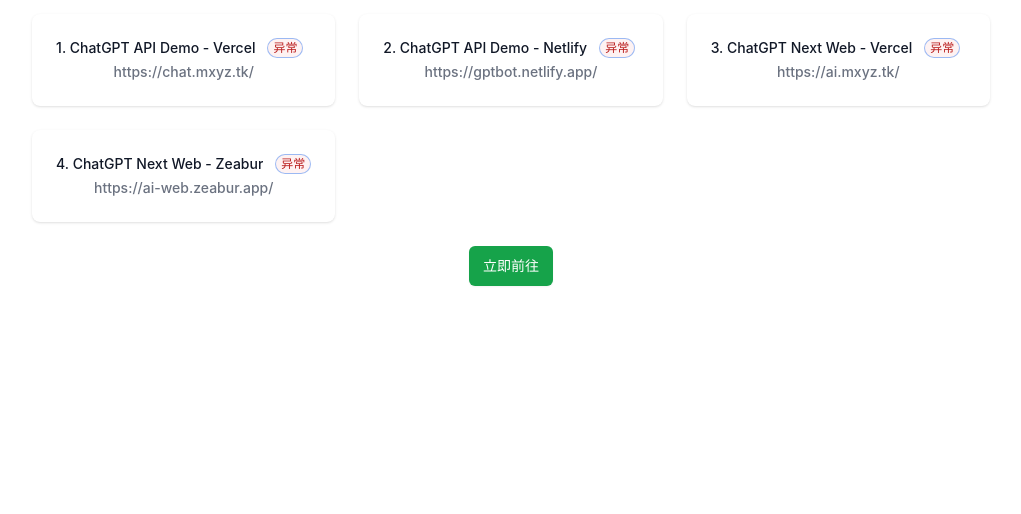
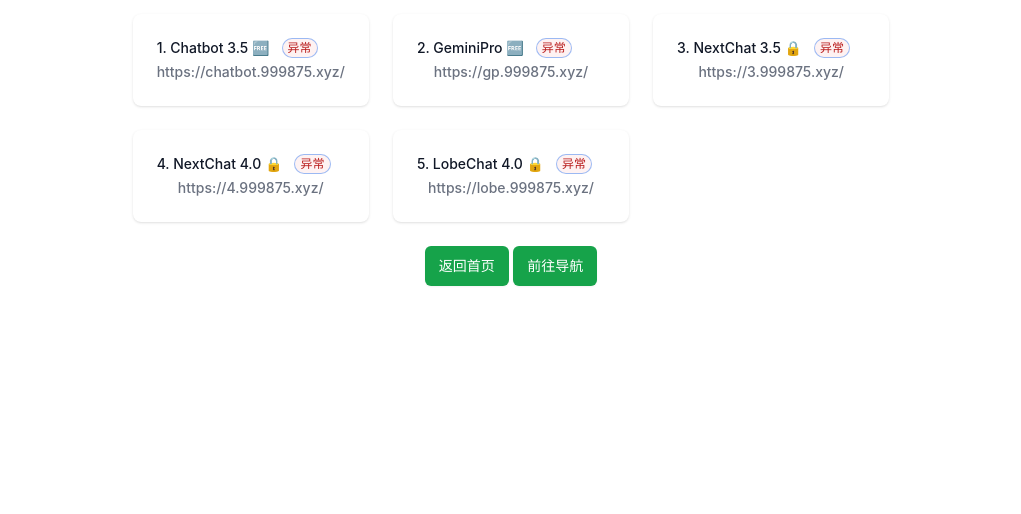
Before and after one commit to muxinxy/website-lines-delay-detection, a plain HTML site: page chat/index.html in a window 1280 px wide. Shown: the part 286-800 px from the top of the page, without its empty margins (129-1150 px from the left). Drawn offline with Linux system fonts and the light colour scheme; no server answers.

Commit message:
Update domains and buttons

```diff
--- a/chat/index.html
+++ b/chat/index.html
@@ -12,19 +12,21 @@
 <body>
     <div id="app" data-v-app="">
         <div>
-            <h1 class="text-4xl mt-50 font-semibold text-center text-gray-800 dark:text-gray-600 ml-auto mr-auto mb-10 sm:mb-8 flex gap-2 items-center justify-center flex-grow">ChatGPT网站-基于API<a href="https://github.com/muxinxy/website-lines-delay-detection"><span class="bg-yellow-200 text-yellow-900 py-0.5 px-1.5 text-xs md:text-sm rounded-md uppercase">源码</span></a></h1>
+            <h1 class="text-4xl mt-50 font-semibold text-center text-gray-800 dark:text-gray-600 ml-auto mr-auto mb-10 sm:mb-8 flex gap-2 items-center justify-center flex-grow">AI Chat-人工智能聊天<a href="https://github.com/muxinxy/website-lines-delay-detection"><span class="bg-yellow-200 text-yellow-900 py-0.5 px-1.5 text-xs md:text-sm rounded-md uppercase">源码</span></a></h1>
             <ul id="lineList" role="list" class="grid grid-cols-1 gap-6 sm:grid-cols-2 lg:grid-cols-3">
                 <!-- 网站列表将在这里生成 -->
             </ul>
-            <button id="goButton" type="button" class="inline-flex items-center bg-green-600 gap-x-2 rounded-md db-white px-3.5 py-2.5 text-sm font-semibold text-white shadow-sm hover:bg-green-700 focus-visible:outline focus-visible:outline-2 focus-visible:outline-offset-2 focus-visible:outline-indigo-600 mt-6" disabled> 立即前往 </button>
+            <button id="backButton" type="button" class="inline-flex items-center bg-green-600 gap-x-2 rounded-md db-white px-3.5 py-2.5 text-sm font-semibold text-white shadow-sm hover:bg-green-700 focus-visible:outline focus-visible:outline-2 focus-visible:outline-offset-2 focus-visible:outline-indigo-600 mt-6" > 返回首页 </button>
+            <button id="goButton" type="button" class="inline-flex items-center bg-green-600 gap-x-2 rounded-md db-white px-3.5 py-2.5 text-sm font-semibold text-white shadow-sm hover:bg-green-700 focus-visible:outline focus-visible:outline-2 focus-visible:outline-offset-2 focus-visible:outline-indigo-600 mt-6" disabled> 前往导航 </button>
         </div>
     </div>
     <script>
     var sites = [
-        { name: 'ChatGPT API Demo - Vercel', url: 'https://chat.mxyz.tk/' },
-        { name: 'ChatGPT API Demo - Netlify', url: 'https://gptbot.netlify.app/' },
-        { name: 'ChatGPT Next Web - Vercel', url: 'https://ai.mxyz.tk/' },
-        { name: 'ChatGPT Next Web - Zeabur', url: 'https://ai-web.zeabur.app/' },
+        { name: 'Chatbot 3.5 🆓', url: 'https://chatbot.999875.xyz/' },
+        { name: 'GeminiPro 🆓', url: 'https://gp.999875.xyz/' },
+        { name: 'NextChat 3.5 🔒', url: 'https://3.999875.xyz/' },
+        { name: 'NextChat 4.0 🔒', url: 'https://4.999875.xyz/' },
+        { name: 'LobeChat 4.0 🔒', url: 'https://lobe.999875.xyz/' },
         // 添加更多的线路
     ];
 
@@ -71,11 +73,15 @@
         });
     }
 
+    document.getElementById('backButton').addEventListener('click', function() {
+        window.location.href = 'https://muxinxy.com';
+    });
 
     // 选择延时最低的网站进行跳转
     document.getElementById('goButton').addEventListener('click', function() {
-        var minPingSite = sitePingTimes.reduce((min, p) => p.ping < min.ping ? p : min, sitePingTimes[0]);
-        window.location.href = minPingSite.url;
+        // var minPingSite = sitePingTimes.reduce((min, p) => p.ping < min.ping ? p : min, sitePingTimes[0]);
+        // window.location.href = minPingSite.url;
+        window.location.href = 'https://nav.muxinxy.com';
     });
     </script>
 </body>
```
Also changed, not shown: google/index.html (+2 -2 lines), website-lines-delay-detection.css (added).
